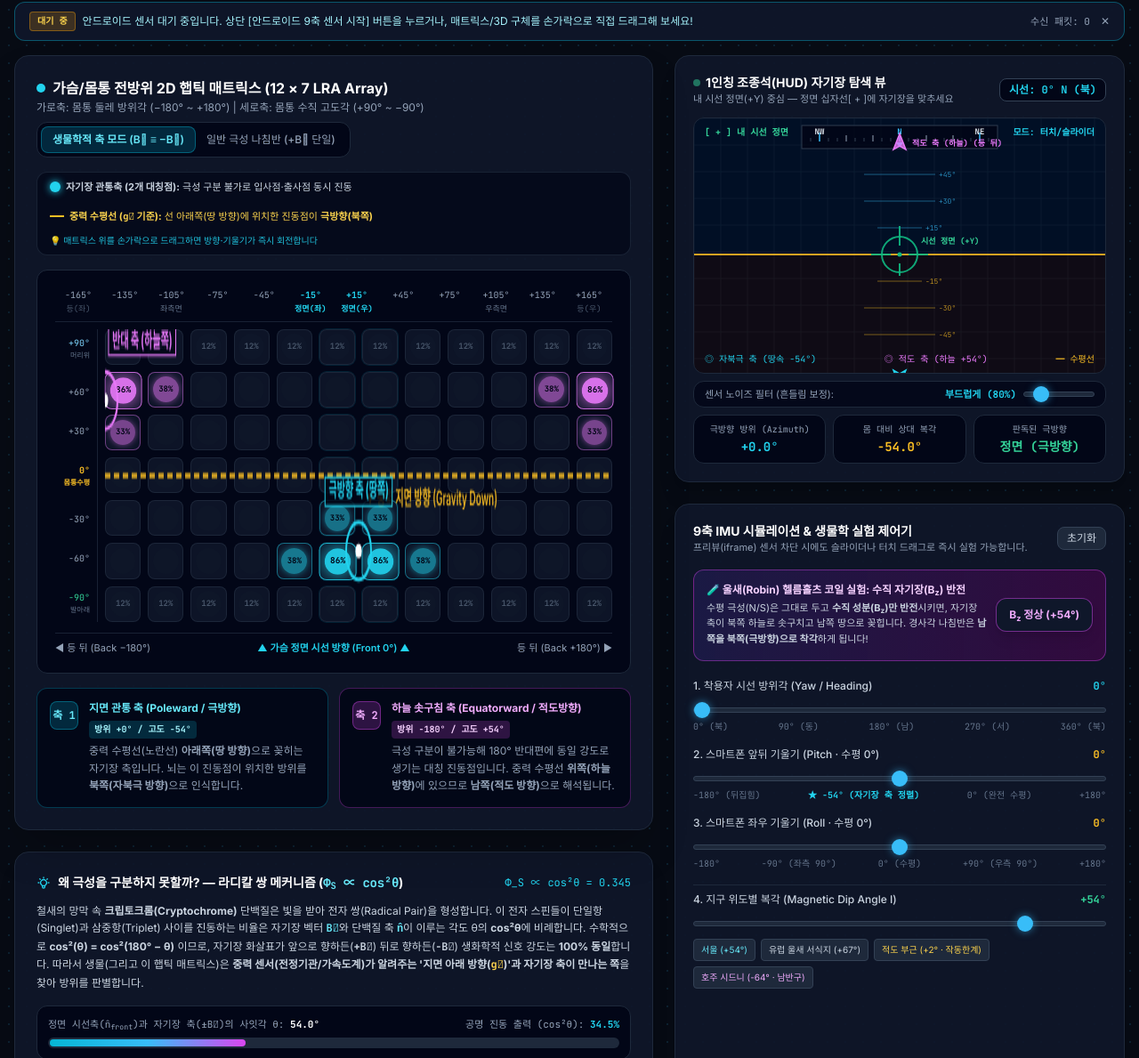
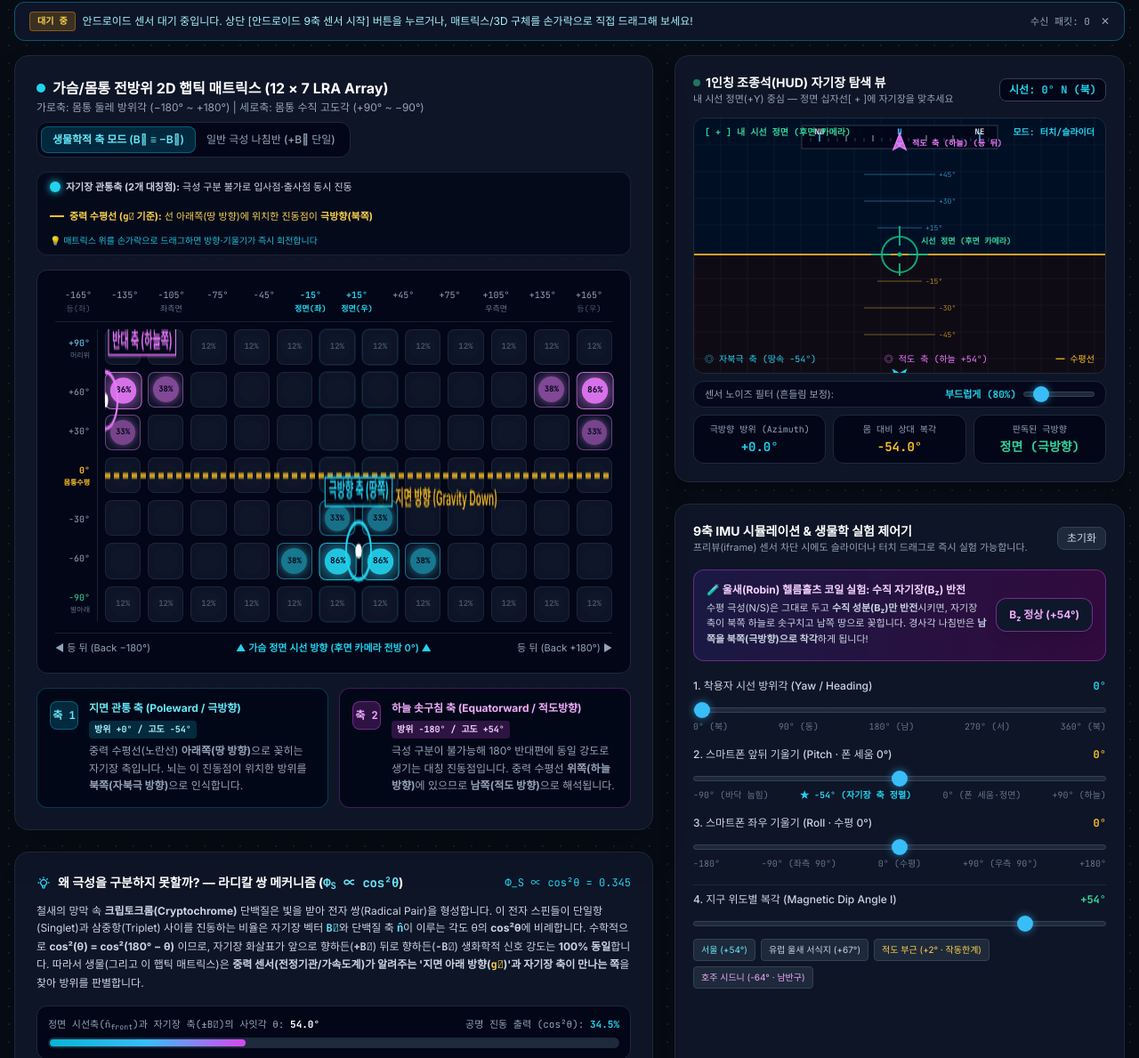
Before and after one commit to tbeom99/Compass, a plain HTML site: page index.html in a window 1280 px wide. Shown: the part 79-1268 px from the top of the page at 89% size. Drawn offline with nearby package versions, Linux system fonts and the light colour scheme.

Commit message:
Update text for rear camera and pitch adjustments

```diff
--- a/index.html
+++ b/index.html
@@ -223,7 +223,7 @@
                     <!-- Center Torso Front Guide Bar -->
                     <div class="mt-3 pt-2 border-t border-slate-800/80 flex items-center justify-between text-[11px] text-slate-400">
                         <span>&#9664; 등 뒤 (Back &minus;180&deg;)</span>
-                        <span class="text-cyan-400 font-semibold">&#9650; 가슴 정면 시선 방향 (Front 0&deg;) &#9650;</span>
+                        <span class="text-cyan-400 font-semibold">&#9650; 가슴 정면 시선 방향 (후면 카메라 전방 0&deg;) &#9650;</span>
                         <span>등 뒤 (Back +180&deg;) &#9654;</span>
                     </div>
                 </div>
@@ -371,7 +371,7 @@
                 <div id="sphereTouchArea" class="relative bg-slate-950 rounded-xl border border-slate-800 overflow-hidden h-72 flex items-center justify-center touch-none cursor-grab active:cursor-grabbing">
                     <canvas id="vector3DCanvas" class="w-full h-full block"></canvas>
                     <div class="absolute top-2 left-3 right-3 flex justify-between text-[10px] mono text-slate-400 pointer-events-none">
-                        <span class="text-emerald-400 font-bold">[ + ] 내 시선 정면</span>
+                        <span class="text-emerald-400 font-bold">[ + ] 내 시선 정면 (후면 카메라)</span>
                         <span id="sensorSourceLabel" class="text-cyan-400 font-semibold">모드: 터치/슬라이더</span>
                     </div>
                     <div class="absolute bottom-2 left-3 right-3 flex justify-between text-[10px] mono text-slate-400 pointer-events-none">
@@ -459,15 +459,15 @@
                     <!-- Slider 2: Pitch (Forward/Backward Tilt) -->
                     <div>
                         <div class="flex justify-between text-xs mb-1">
-                            <span class="text-slate-300 font-medium">2. 스마트폰 앞뒤 기울기 (Pitch &middot; 수평 0&deg;)</span>
+                            <span class="text-slate-300 font-medium">2. 스마트폰 앞뒤 기울기 (Pitch &middot; 폰 세움 0&deg;)</span>
                             <span id="valPitch" class="mono text-amber-400 font-bold">0&deg;</span>
                         </div>
                         <input id="sliderPitch" type="range" min="-180" max="180" step="1" value="0" class="w-full">
                         <div class="flex justify-between text-[10px] mono text-slate-500 mt-0.5">
-                            <span>-180&deg; (뒤집힘)</span>
+                            <span>-90&deg; (바닥 눕힘)</span>
                             <button type="button" class="text-cyan-400 hover:underline font-semibold" onclick="alignWithMagneticAxis()">★ -54&deg; (자기장 축 정렬)</button>
-                            <span>0&deg; (완전 수평)</span>
-                            <span>+180&deg;</span>
+                            <span>0&deg; (폰 세움&middot;정면)</span>
+                            <span>+90&deg; (하늘)</span>
                         </div>
                     </div>
 
@@ -1181,7 +1181,7 @@
 
             vec3DCtx.font = 'bold 9px JetBrains Mono, monospace';
             vec3DCtx.fillStyle = '#34d399';
-            vec3DCtx.fillText('시선 정면 (+Y)', cx + 24, cy - 12);
+            vec3DCtx.fillText('시선 정면 (후면 카메라)', cx + 24, cy - 12);
             vec3DCtx.restore();
 
             // 3. Top Heading Compass Tape
@@ -1698,10 +1698,11 @@
                         if (!q) return;
                         const [x, y, z, w] = q;
                         const yaw = rad2deg(Math.atan2(2 * (w * z + x * y), 1 - 2 * (y * y + z * z)));
-                        const pitch = rad2deg(Math.asin(Math.max(-1, Math.min(1, 2 * (w * x - y * z)))));
+                        let pitch = rad2deg(Math.asin(Math.max(-1, Math.min(1, 2 * (w * x - y * z))))) - 90; // 후면 카메라 오프셋
+                        if (pitch < -180) pitch += 360;
                         const roll = rad2deg(Math.atan2(2 * (w * x + y * z), 1 - 2 * (x * x + y * y)));
 
-                        // Unconstrained physical angles (lying flat = pitch 0, roll 0)
+                        // Rear-camera offset applied (Standing upright = Pitch 0°, Lying flat = Pitch -90°)
                         applyCleanSensorReading(
                             thisTicket,
                             'WebSensor 9축',
@@ -1736,8 +1737,13 @@
                     targetYaw = (360 - event.alpha) % 360;
                 }
 
-                // Standard W3C Device Orientation: flat on desk = beta 0, gamma 0
-                let targetPitch = (typeof event.beta === 'number') ? event.beta : state.pitch;
+                // 후면 카메라 전방 오프셋: 폰을 세웠을 때(beta = 90) Pitch = 0, 바닥에 눕혔을 때(beta = 0) Pitch = -90
+                let targetPitch = state.pitch;
+                if (typeof event.beta === 'number') {
+                    targetPitch = event.beta - 90;
+                    if (targetPitch < -180) targetPitch += 360;
+                    if (targetPitch > 180) targetPitch -= 360;
+                }
                 let targetRoll = (typeof event.gamma === 'number') ? event.gamma : state.roll;
 
                 applyCleanSensorReading(thisTicket, label, targetYaw, targetPitch, targetRoll);
```
